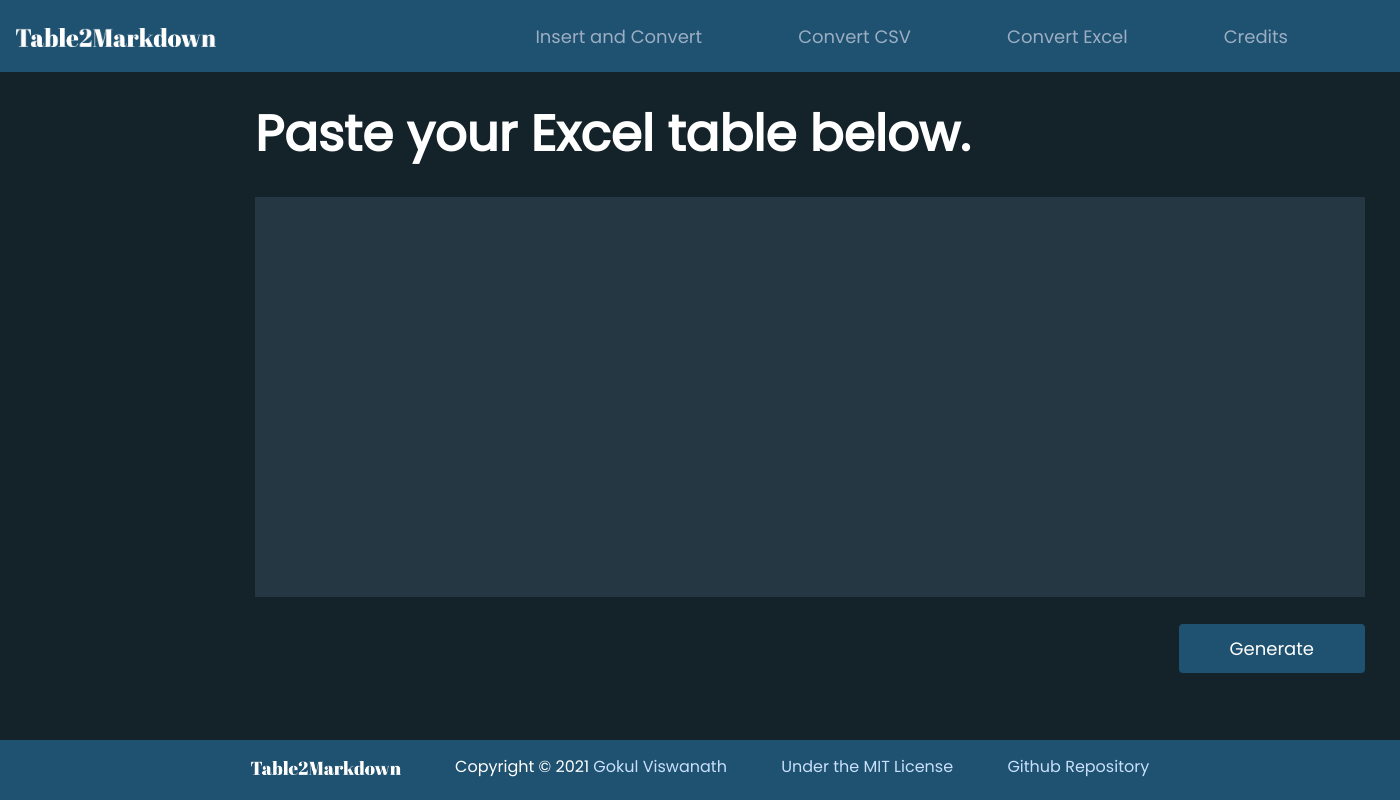
After one commit to 1Gokul/table2markdown, a Flask app: template templates/convertexcel.html in a window 1400 px wide. The commit adds this page. Run offline with Flask 2, Linux system fonts and the light colour scheme; the template is opened without the code that fills it, so the values that code supplies are empty; some libraries are stand-ins or nearby versions.

Commit message:
ExcelToMarkdown setup

```diff
--- a/converter.py
+++ b/converter.py
@@ -24,7 +24,7 @@ def convert_table(inputData, convertType, fileID):
     # Add the hyphens below to make the header
     resultTable += '|'
     for i in range(len(inputData[0])):
-        resultTable += ' :'
+        resultTable += ' '
 
         # The number of hyphens to add
         currentColLength = len(inputData[0][i])
@@ -56,7 +56,7 @@ def convert_table(inputData, convertType, fileID):
         for j in range(currentColLength):
             resultTable += '-'
 
-        resultTable += ': |'
+        resultTable += ' |'
 
     resultTable += '\n'
 
--- a/main.py
+++ b/main.py
@@ -79,6 +79,29 @@ def convert_csv_file():
     else:
         return render_template('convertcsv.html', title="Convert CSV")
 
+@app.route('/convert-excel-table', methods=['GET', 'POST'])
+def convert_excel_table():
+    if (request.method == 'POST'):
+
+        # The unique filename of the result.
+        resultFileID = str(shortuuid.uuid())
+
+        # If the user wishes to only convert the table
+        if request.json['convertOption'] == 'modify-false':
+            # Calls the convert-table function in converter.py, but to convert from csv
+            responseObject = converter.convert_table(request.json['data'],
+                                                     'c2m', resultFileID)
+
+        # else if they wish to modify their table before converting
+        elif request.json['convertOption'] == 'modify-true':
+            responseObject = converter.csv_to_html(request.json['data'],
+                                                   resultFileID)
+
+        return responseObject
+
+    else:
+        return render_template('convertexcel.html', title="Convert Excel")
+
 
 @app.route('/get-table/<viewType>/<path:fileID>')
 def get_table(viewType, fileID):
--- a/static/css/layout.css
+++ b/static/css/layout.css
@@ -95,8 +95,24 @@ body {
   outline: 0;
   background: transparent;
   border-bottom: 2px solid wheat;
-  width: 20px;
   color: whitesmoke;
+}
+
+.data-insert-cell:focus{
+  background: transparent;
+  box-shadow: 0 0 5px 5px #84bdfd;
+  color: whitesmoke;
+}
+
+#input-excel{
+  width: 100%;
+  height: 400px;
+  overflow: auto;
+  padding: 10px;
+  border: none;
+  background: #243742;
+  color: whitesmoke;
+  resize: none;
 }
 
 .grey-out {
@@ -153,7 +169,6 @@ a.styled-link:hover,
 }
 
 #submit-button {
-  display: block;
   margin: 50px auto 100px;
   border: none;
   font-size: x-large;
@@ -222,6 +237,19 @@ hr {
 .result-container {
   margin: 0 15px;
 }
+
+.warnings-submit-row{
+  display: grid;
+  grid-template-columns: 1fr .1fr;
+  column-gap: 20px;
+  margin: 20px 0;
+}
+
+#excel-generate-button{
+  margin: 0;
+  padding: 10px 50px;
+}
+
 
 .result-box {
   display: grid;
@@ -390,6 +418,21 @@ a:focus {
     grid-template-columns: 1fr;
   }
 
+  #input-excel{
+    width: 100%;
+    height: 300px;
+    margin: 0;
+  }
+
+  .warnings-submit-row{
+    grid-template-columns: 1fr;
+    row-gap: 10px;
+  }
+
+  #excel-generate-button{
+    margin: 10px auto;
+  }
+
   .undo-redo-menu {
     display: inline-block;
   }
--- /dev/null
+++ b/static/js/convertexcel.js
@@ -0,0 +1,90 @@
+$(document).ready(function () {
+
+    function send_alert(message, type) {
+        $(".alert").remove();
+        $('<div type="hidden" class="alert alert-' + type + '" role="alert">' + message + '</div>').insertBefore(".custom-file").hide();
+        $(".alert").fadeIn(400);
+    }
+
+    $('#excel-generate-button').on('click', function () {
+
+        if ($('#input-excel').val().length) {
+
+            $('#excel-generate-button').prop('disabled', true);
+
+            $(".alert, .converting-notif").remove();
+            $('<span class="lead mx-lg-3 mx-sm-auto my-2">Converting...<i class="fas fa-circle-notch fa-spin ml-2"></i></span>').appendTo(".error-message-box").hide().fadeIn(300);
+
+            // data = JSON.stringify($('#input-excel').val());
+            // $.ajax({
+            //     type: "POST",
+            //     url: Flask.url_for("convert_excel_table"),
+            //     data: data,
+            //     processData: false,
+            //     contentType: "application/json;charset=UTF-8",
+            // })
+            // .done((responseObject) => {
+
+            //     if (convertOption === 'modify-false') {
+            //         display_result_table(responseObject);
+            //     } else {
+
+            //         var html = '<a href="' +
+            //             Flask.url_for("insert_and_convert", {
+            //                 operation: "edit-csv",
+            //                 fileID: responseObject.resultFileID,
+            //             }) +
+            //             '" class="btn submit-download-link">Proceed to Edit<i class="fas fa-external-link-alt mx-2"></i></a>';
+
+            //         $(html).insertAfter('#submit-button')
+            //     }
+
+            // })
+            // .fail((error) => {
+            //     console.log("Error during file convert: " + error);
+            // });
+        } else {
+            $(".alert, .converting-notif").remove();
+            $('<div class="alert alert-danger my-0" role="alert">Kindly paste the Excel table first.</div>').appendTo(".error-message-box").hide().fadeIn(300);
+
+            console.log('abe kuchto daal textarea me');
+        }
+
+    });
+
+    // Display the result of the conversion to the user.
+    function display_result_table(responseObject) {
+        // If there were any previously existing results, remove them.
+        $("#result-container").remove();
+        $("#result-rule").remove();
+
+        // Display the result
+        var html =
+            '<hr id="result-rule" size="2" width="100%" align="center" noshade>';
+        html +=
+            '<div id="result-container" class="result-container"><h1>Your converted table</h1>';
+        html +=
+            '<div class="card result-box mt-5"><div class="grid-child result-text darkerbg">' +
+            responseObject.resultTable +
+            "</div>";
+        html +=
+            '<div class="grid-child links"><a href="' +
+            Flask.url_for("get_table", {
+                viewType: "raw",
+                fileID: responseObject.resultFileID,
+            }) +
+            '" class="btn submit-download-link">Raw</a>';
+        html +=
+            '<a href="' +
+            Flask.url_for("get_table", {
+                viewType: "download",
+                fileID: responseObject.resultFileID,
+            }) +
+            '" class="btn submit-download-link">Download</a></div></div></div>';
+
+        $(html).insertAfter(".csv-upload-container");
+
+        window.scrollTo(0, $("hr").offset().top);
+    }
+
+});
--- /dev/null
+++ b/templates/convertexcel.html
@@ -0,0 +1,20 @@
+{% extends "layout.html" %}
+
+
+{% block body %}
+<div class="excel-paste-container">
+  <div class="big-page-title">Paste your Excel table below.</div>
+  <textarea type="text" id="input-excel" name="input-excel"></textarea>
+  <div class="warnings-submit-row">
+  <div class="error-message-box"></div>
+  <div>
+  <button type="button" class="btn submit-download-link" id="excel-generate-button">Generate</button>
+  </div>
+  </div>
+</div>
+{% endblock %}
+
+
+{% block after_script %}
+<script src="{{ url_for('static', filename='js/convertexcel.js') }}"></script>
+{% endblock %}
--- a/templates/layout.html
+++ b/templates/layout.html
@@ -38,14 +38,14 @@
       <a class="navbar-brand" href="{{ url_for('insert_and_convert', operation = 'insert') }}">
         <img src="{{ url_for('static', filename='img/table2markdown white full logo.png') }}">
       </a>
-      <button class="navbar-toggler" type="button" data-toggle="collapse" data-target="#navbarSupportedContent"
+      <button class="navbar-toggler collapsed" type="button" data-toggle="collapse" data-target="#navbarSupportedContent"
         aria-controls="navbarSupportedContent" aria-expanded="false" aria-label="Toggle navigation">
         <span class="navbar-toggler-icon">
           <!-- <i class="fas fa-bars" style="color: white" aria-hidden="true"></i> -->
         </span>
       </button>
 
-      <div class="collapse navbar-collapse" id="navbarSupportedContent">
+      <div class="navbar-collapse collapse" id="navbarSupportedContent">
         <ul class="navbar-nav ml-auto mr-5">
           <li class="nav-item">
             <a class="nav-link ml-5 mr-5 styled-link" href="{{ url_for('insert_and_convert', operation = 'insert') }}">
@@ -55,7 +55,7 @@
             <a class="nav-link ml-5 mr-5 styled-link" href="{{ url_for('convert_csv_file') }}">Convert CSV</a>
           </li>
           <li class="nav-item">
-            <a class="nav-link ml-5 mr-5 styled-link disabled" href="#">Convert Excel</a>
+            <a class="nav-link ml-5 mr-5 styled-link" href="{{ url_for('convert_excel_table') }}">Convert Excel</a>
           </li>
           <li class="nav-item">
             <a class="nav-link ml-5 mr-5 styled-link" href="{{ url_for('credits') }}">Credits</a>
```
Also changed, not shown: static/js/insert-table-convert.js (+2 -5 lines).
